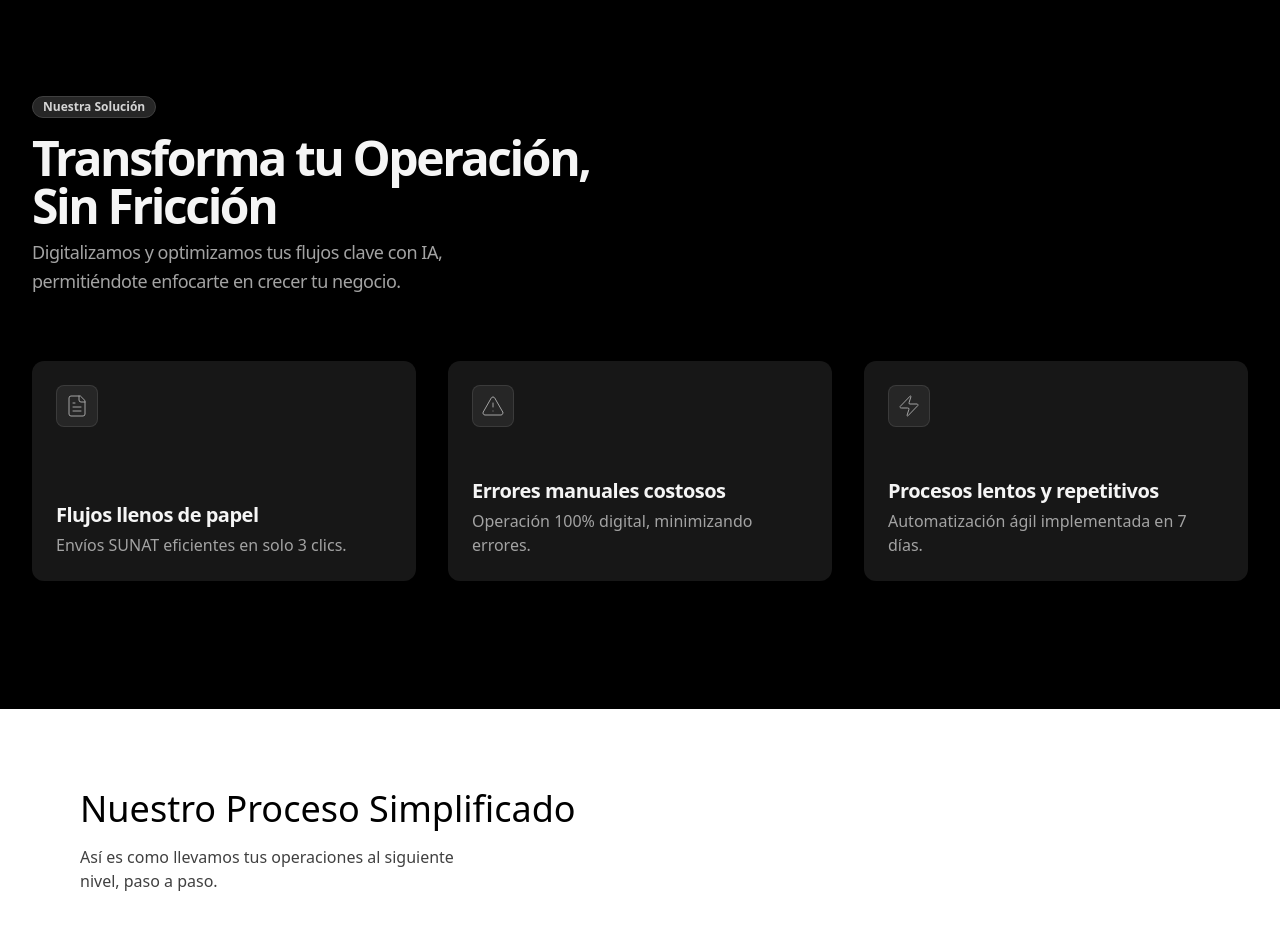
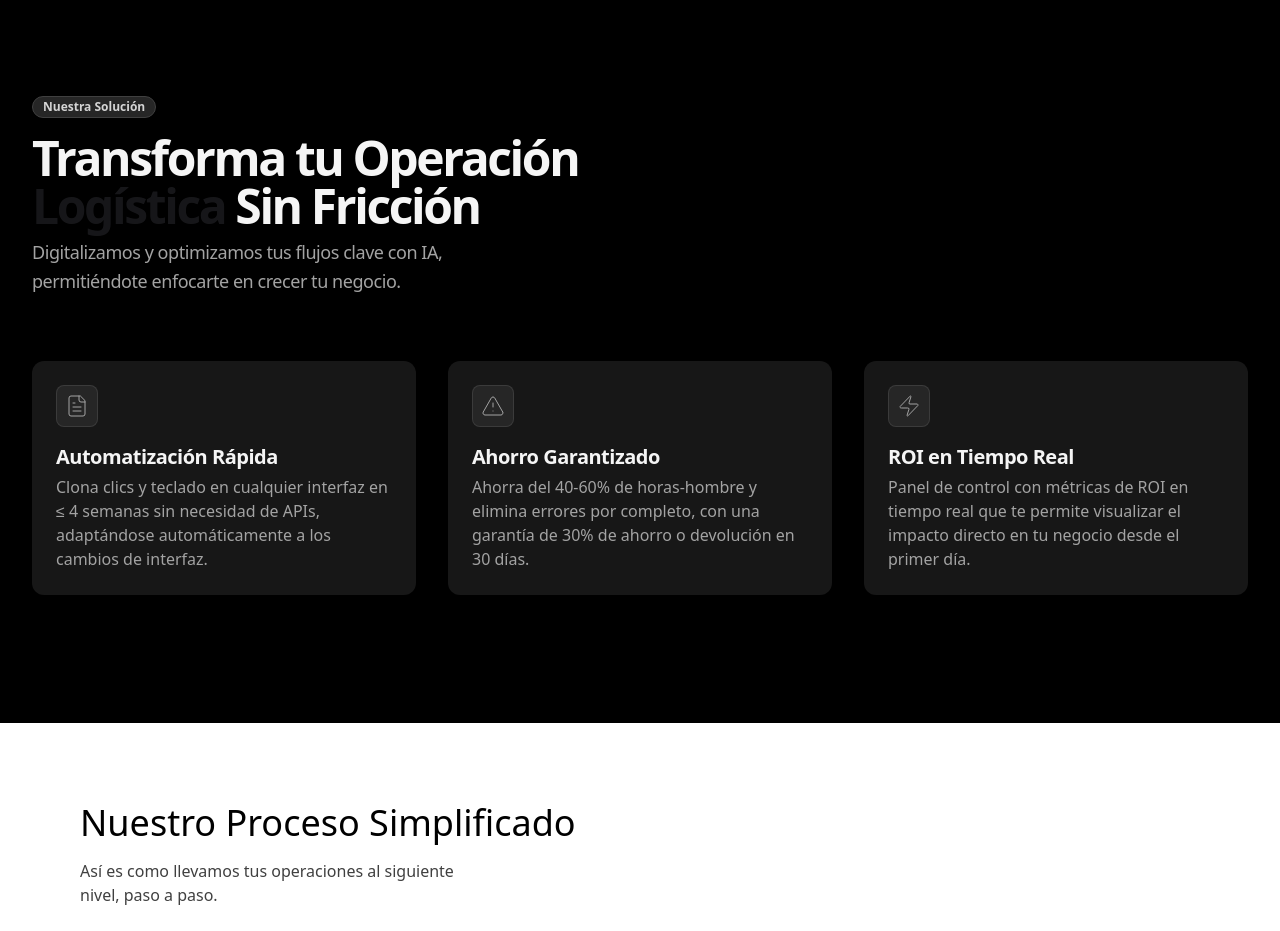
Before and after one commit to joeworkco/landing, a Next.js app: page /agency in a window 1280 px wide. Shown: the part 900-1831 px from the top of the page. Built offline with nearby package versions, Linux system fonts and the light colour scheme; no server answers.

Commit message:
feat: update feature section titles and descriptions for enhanced clarity and engagement; add RotatingWords component to section title for dynamic display

```diff
--- a/app/agency/page.tsx
+++ b/app/agency/page.tsx
@@ -15,20 +15,23 @@ import React from "react";
 const featureSectionItemsData = [
   {
     icon: <FileText className="w-6 h-6 stroke-1" />,
-    title: "Flujos llenos de papel",
-    description: "Envíos SUNAT eficientes en solo 3 clics.",
+    title: "Automatización Rápida",
+    description:
+      "Clona clics y teclado en cualquier interfaz en ≤ 4 semanas sin necesidad de APIs, adaptándose automáticamente a los cambios de interfaz.",
     lgColSpan: 1,
   },
   {
     icon: <AlertTriangle className="w-6 h-6 stroke-1" />,
-    title: "Errores manuales costosos",
-    description: "Operación 100% digital, minimizando errores.",
+    title: "Ahorro Garantizado",
+    description:
+      "Ahorra del 40-60% de horas-hombre y elimina errores por completo, con una garantía de 30% de ahorro o devolución en 30 días.",
     lgColSpan: 1,
   },
   {
     icon: <Zap className="w-6 h-6 stroke-1" />,
-    title: "Procesos lentos y repetitivos",
-    description: "Automatización ágil implementada en 7 días.",
+    title: "ROI en Tiempo Real",
+    description:
+      "Panel de control con métricas de ROI en tiempo real que te permite visualizar el impacto directo en tu negocio desde el primer día.",
     lgColSpan: 1,
   },
 ];
--- a/components/ui/feature-section-with-bento-grid.tsx
+++ b/components/ui/feature-section-with-bento-grid.tsx
@@ -1,4 +1,5 @@
 import { Badge } from "@/components/ui/badge";
+import RotatingWords from "@/components/ui/RotatingWords";
 import { cn } from "@/lib/utils";
 import React from "react";
 
@@ -41,7 +42,7 @@ function FeatureSectionWithBentoGrid({
             </div>
             <div className="flex gap-2 flex-col">
               <h2 className="text-3xl md:text-5xl tracking-tighter max-w-xl font-semibold text-left">
-                {mainTitle}
+                Transforma tu Operación <RotatingWords /> Sin Fricción
               </h2>
               <p className="text-lg max-w-xl lg:max-w-lg leading-relaxed tracking-tight text-neutral-400 text-left">
                 {mainDescription}
```
